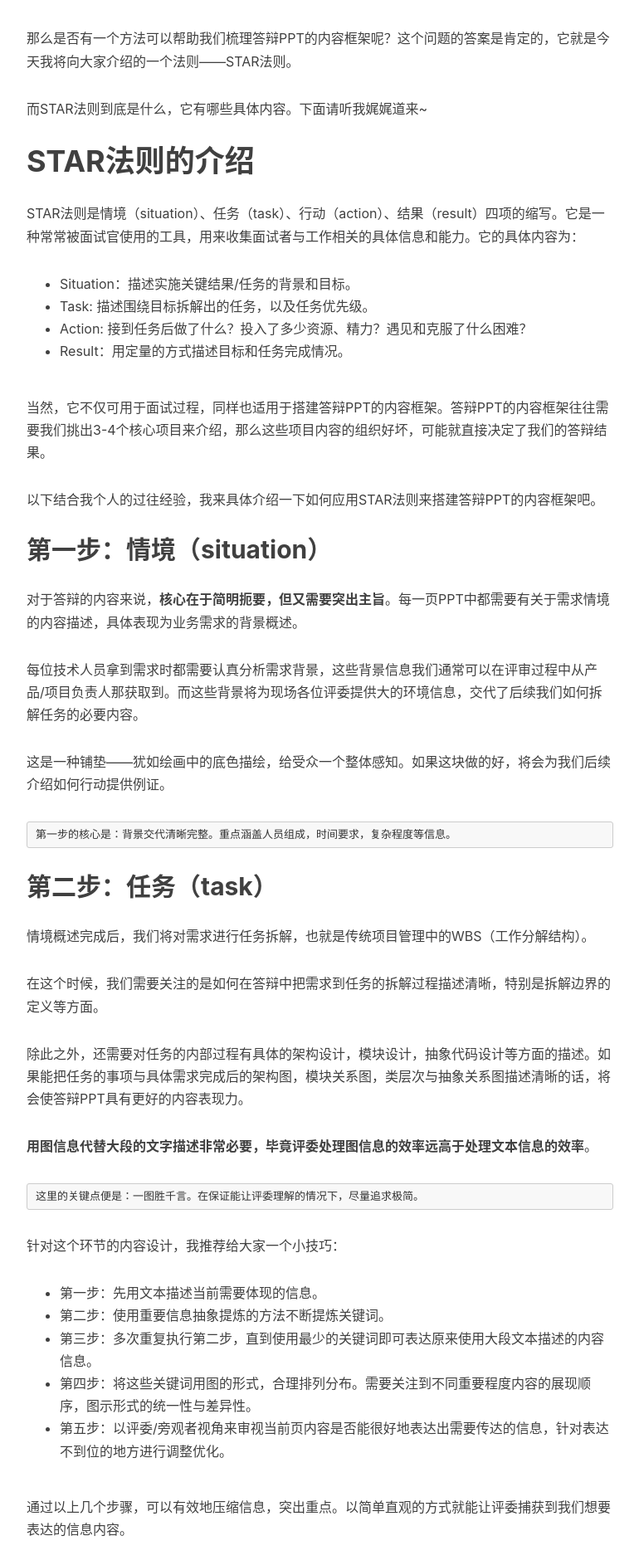
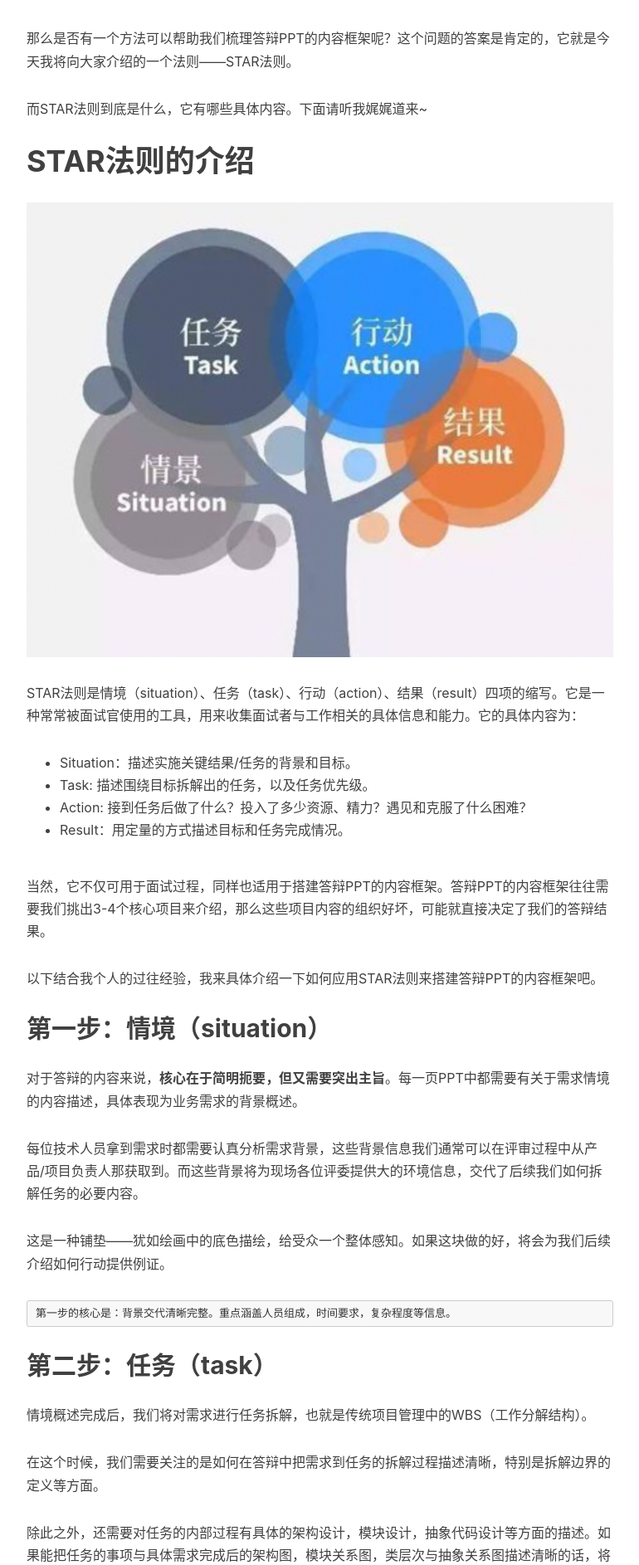
Before and after one commit to qingtian/qingtian.github.com, a Jekyll site: the page built from _posts/2022-01-07-the-wonderful-use-of-star-law.md, in a window 1280 px wide. Shown: the part 1330-3216 px from the top of the page at 83% size, without its empty margins (233-1003 px from the left). Built offline with Jekyll 4.4.1, drawn with Linux system fonts in a browser that asks for light colours; nearby versions of some CDN libraries; comment, search, counter and statistics services are not loaded.

Commit message:
新增STAR法则图示

```diff
--- a/_posts/2022-01-07-the-wonderful-use-of-star-law.md
+++ b/_posts/2022-01-07-the-wonderful-use-of-star-law.md
@@ -24,6 +24,8 @@ tags:
 而STAR法则到底是什么，它有哪些具体内容。下面请听我娓娓道来~
 
 # STAR法则的介绍
+
+![2](/img/20220107/2.jpg)
 
 STAR法则是情境（situation）、任务（task）、行动（action）、结果（result）四项的缩写。它是一种常常被面试官使用的工具，用来收集面试者与工作相关的具体信息和能力。它的具体内容为：
 
```
Also changed, not shown: img/20220107/2.jpg (added).
